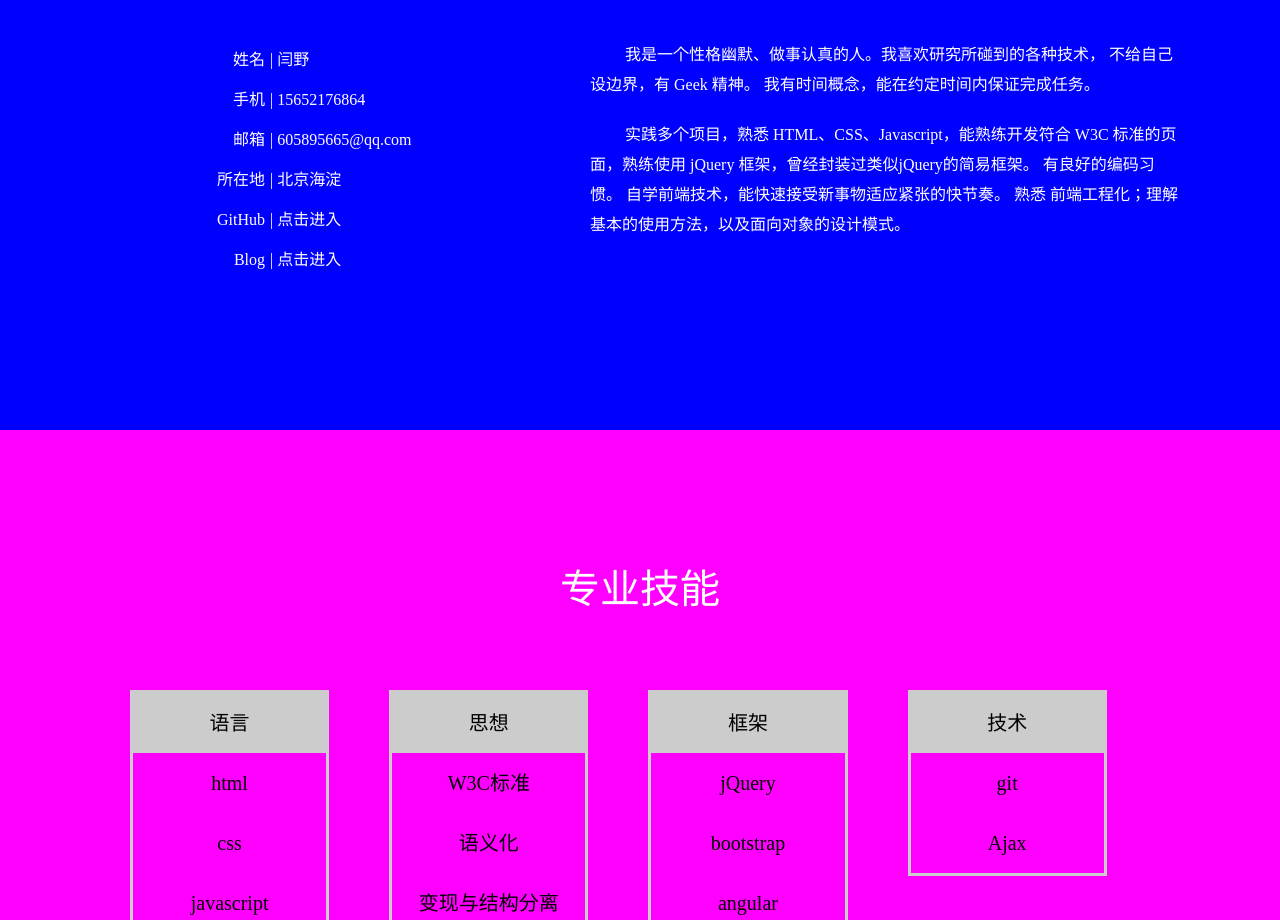
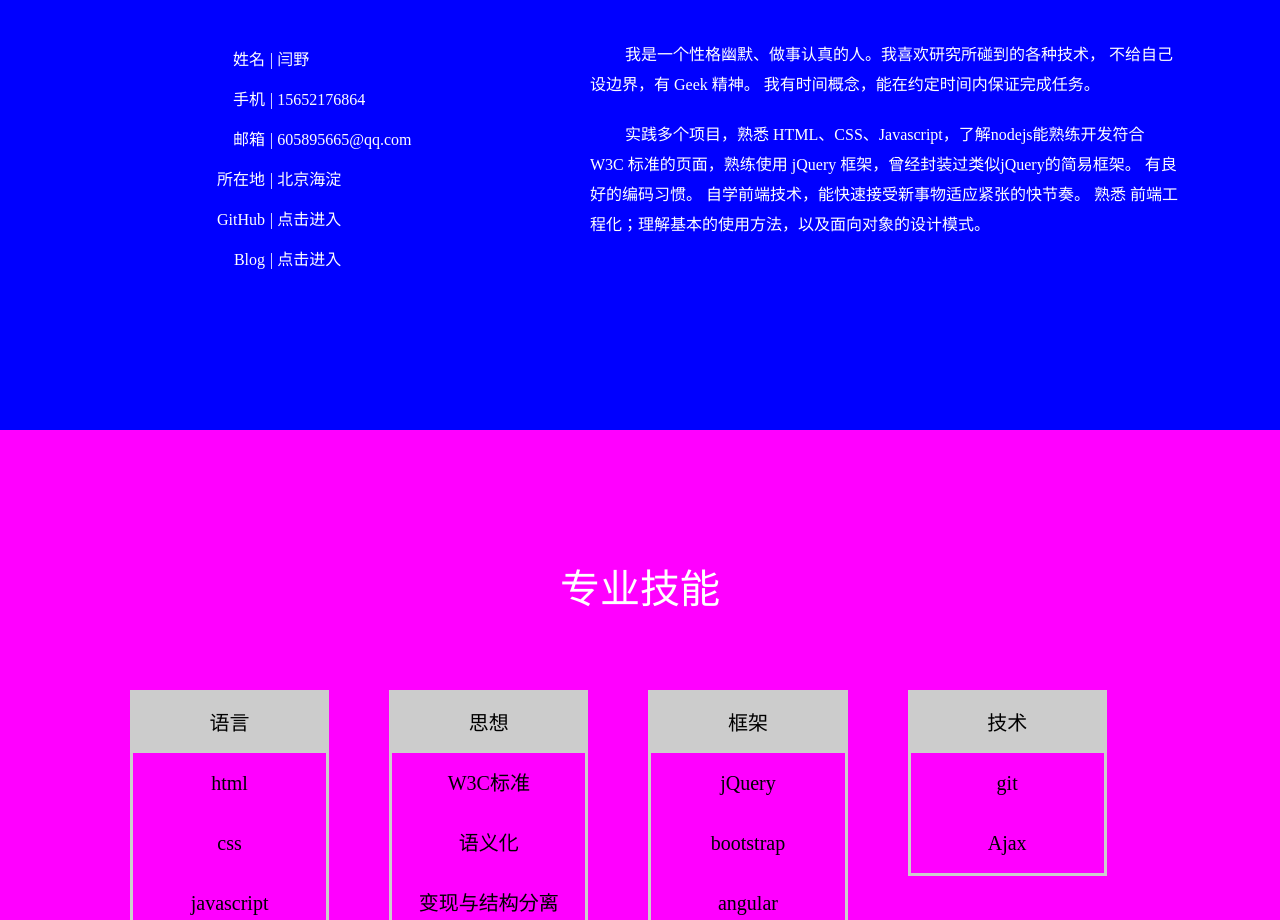
Before and after one commit to 653579487/resume, a website: page index.html in a window 1280 px wide. Shown: the part 1120-2040 px from the top of the page. Drawn offline with Linux system fonts and the light colour scheme.

Commit message:
Update index.html

```diff
--- a/index.html
+++ b/index.html
@@ -61,7 +61,7 @@
                 不给自己设边界，有 Geek 精神。
                 我有时间概念，能在约定时间内保证完成任务。
             </p>
-            <p>实践多个项目，熟悉 HTML、CSS、Javascript，能熟练开发符合 W3C 标准的页面，熟练使用 jQuery 框架，曾经封装过类似jQuery的简易框架。
+            <p>实践多个项目，熟悉 HTML、CSS、Javascript，了解nodejs能熟练开发符合 W3C 标准的页面，熟练使用 jQuery 框架，曾经封装过类似jQuery的简易框架。
                 有良好的编码习惯。
                 自学前端技术，能快速接受新事物适应紧张的快节奏。
                 熟悉 前端工程化；理解基本的使用方法，以及面向对象的设计模式。</p>
```
